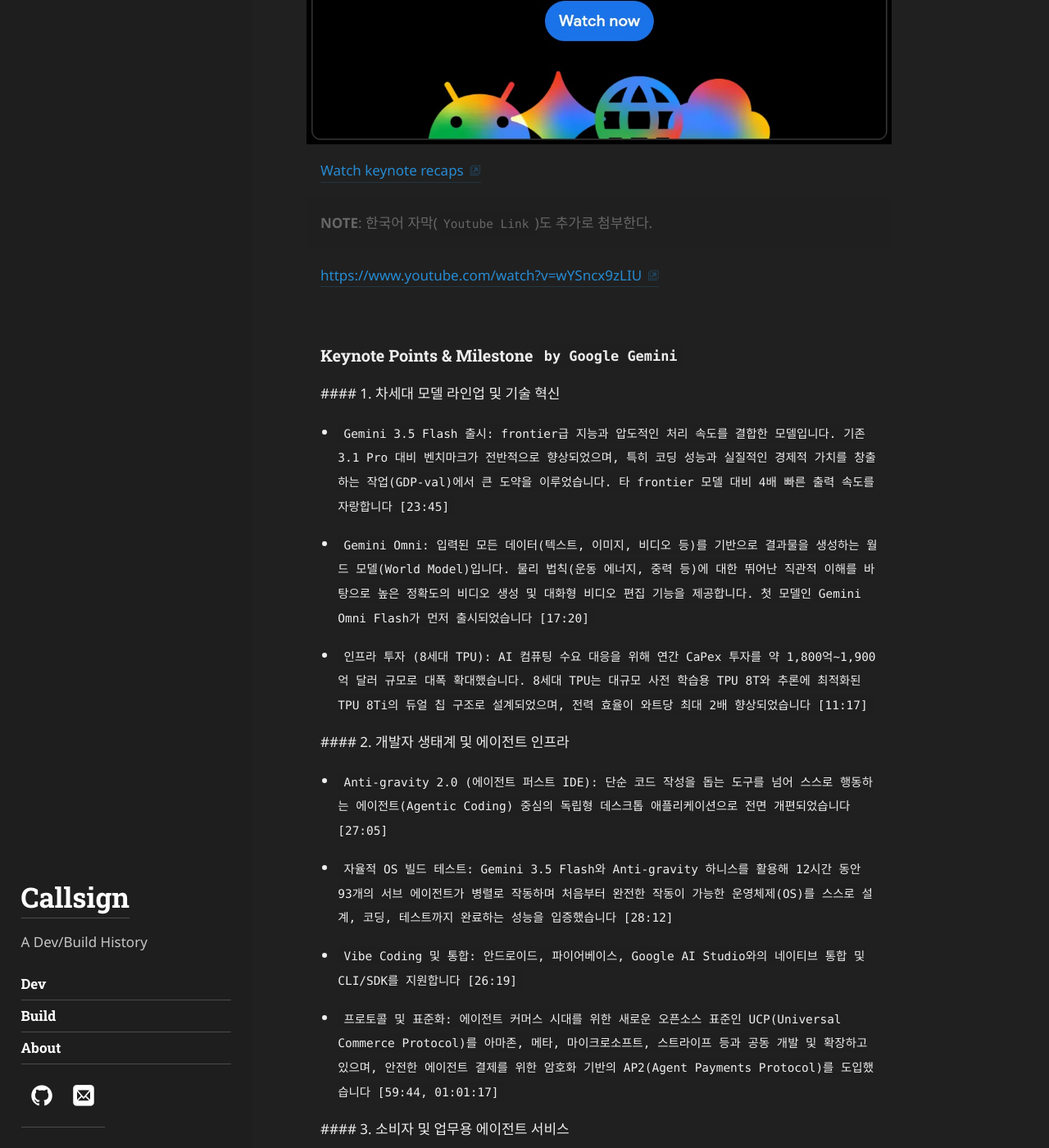
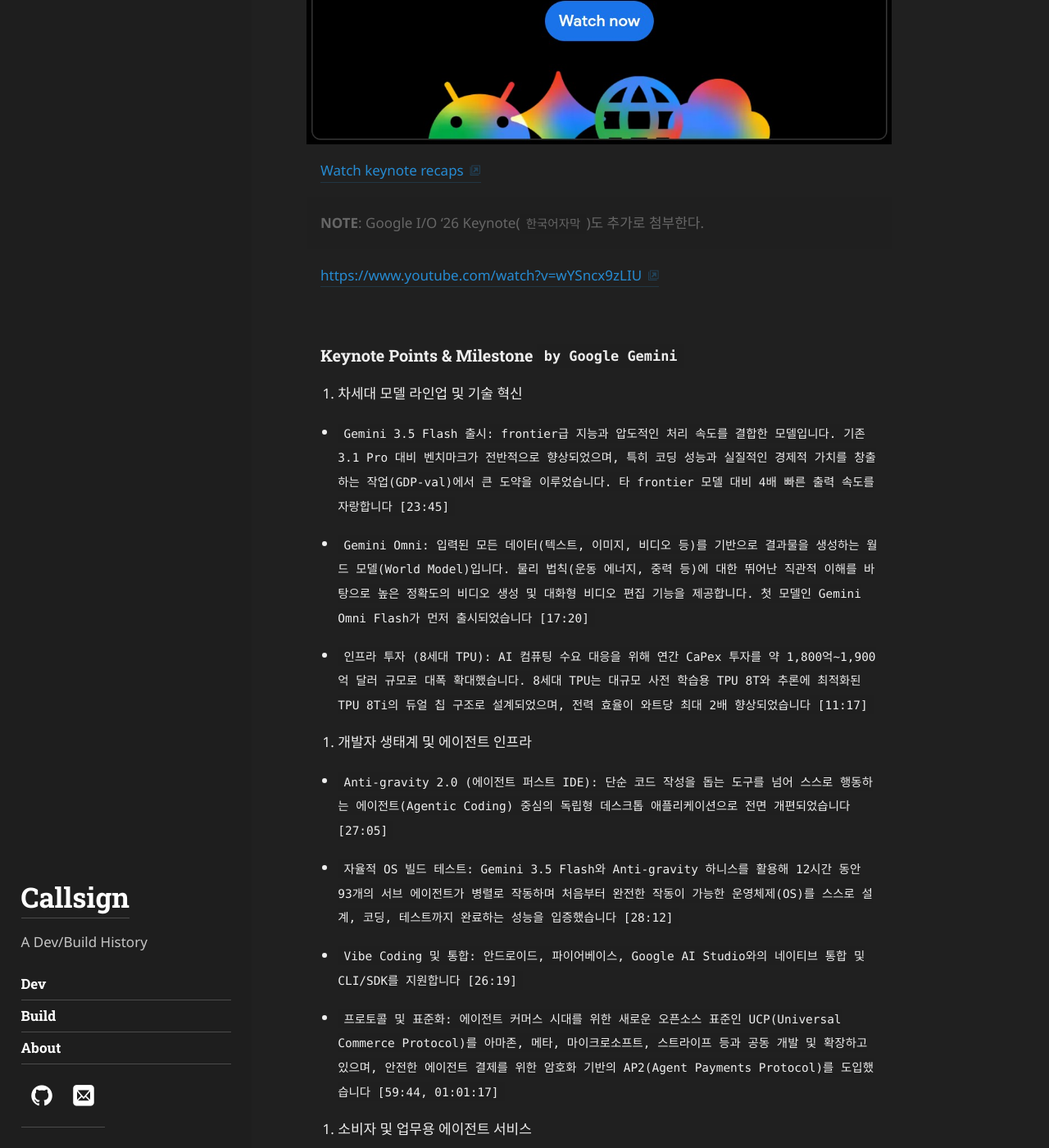
Before and after one commit to callsign88/callsign88.github.io, a Jekyll site: the page built from _posts/2026-05-26-Post-AIPro.md, in a window 1280 px wide and 1400 px high, scrolled down 576 px. Shown: the whole window at 82% size. Built offline with Jekyll 4.4.1, drawn with Linux system fonts in a browser that asks for light colours; some web fonts are replaced; some of the changed text lies outside the part shown.

Commit message:
Update note text and change header style to numbered list

```diff
--- a/_posts/2026-05-26-Post-AIPro.md
+++ b/_posts/2026-05-26-Post-AIPro.md
@@ -18,14 +18,15 @@
 
 [Watch keynote recaps](https://www.youtube.com/playlist?list=PLOU2XLYxmsILVF9qmspC4i4R0t3o64HSx)
 
-**NOTE**: 한국어 자막(`Youtube Link`)도 추가로 첨부한다.
+**NOTE**: Google I/O '26 Keynote(`한국어자막`)도 추가로 첨부한다.
 {:.message}
 <https://www.youtube.com/watch?v=wYSncx9zLIU>
 
 ### Keynote Points & Milestone `by Google Gemini`
 
 
- #### 1. 차세대 모델 라인업 및 기술 혁신
+
+ 1. 차세대 모델 라인업 및 기술 혁신
 
   - `Gemini 3.5 Flash 출시: frontier급 지능과 압도적인 처리 속도를 결합한 모델입니다. 기존 3.1 Pro 대비 벤치마크가 전반적으로 향상되었으며, 특히 코딩 성능과 실질적인 경제적 가치를 창출하는 작업(GDP-val)에서 큰 도약을 이루었습니다. 타 frontier 모델 대비 4배 빠른 출력 속도를 자랑합니다 [23:45]`
 
@@ -33,7 +34,8 @@
 
   - `인프라 투자 (8세대 TPU): AI 컴퓨팅 수요 대응을 위해 연간 CaPex 투자를 약 1,800억~1,900억 달러 규모로 대폭 확대했습니다. 8세대 TPU는 대규모 사전 학습용 TPU 8T와 추론에 최적화된 TPU 8Ti의 듀얼 칩 구조로 설계되었으며, 전력 효율이 와트당 최대 2배 향상되었습니다 [11:17]`
 
- #### 2. 개발자 생태계 및 에이전트 인프라
+
+ 2. 개발자 생태계 및 에이전트 인프라
 
   - `Anti-gravity 2.0 (에이전트 퍼스트 IDE): 단순 코드 작성을 돕는 도구를 넘어 스스로 행동하는 에이전트(Agentic Coding) 중심의 독립형 데스크톱 애플리케이션으로 전면 개편되었습니다 [27:05]`
 
@@ -43,7 +45,8 @@
 
   - `프로토콜 및 표준화: 에이전트 커머스 시대를 위한 새로운 오픈소스 표준인 UCP(Universal Commerce Protocol)를 아마존, 메타, 마이크로소프트, 스트라이프 등과 공동 개발 및 확장하고 있으며, 안전한 에이전트 결제를 위한 암호화 기반의 AP2(Agent Payments Protocol)를 도입했습니다 [59:44, 01:01:17]`
 
- #### 3. 소비자 및 업무용 에이전트 서비스
+
+ 3. 소비자 및 업무용 에이전트 서비스
 
   - `Gemini Spark: 사용자의 디지털 라이프를 연중무휴 24시간 백그라운드에서 지원하는 개인용 AI 에이전트입니다. 노트북을 닫아도 Google Cloud의 전용 가상 머신에서 장기 작업을 자율적으로 수행합니다 [35:15]`
 
@@ -51,7 +54,8 @@
 
   - `하드웨어 파트너십 (Intelligent Eyewear): 삼성, 젠틀몬스터, 와비파커와의 협업을 통해 Gemini가 탑재된 지능형 안경을 발표했습니다. 이번 가을에 별도의 디스플레이 없이 귀로 프라이빗하게 소통하는 오디오 글래스가 먼저 출시될 예정입니다 [01:33:00, 01:34:40]`
 
- #### 4. 책임감 있는 AI 및 과학을 위한 AI
+
+ 4. 책임감 있는 AI 및 과학을 위한 AI
 
   - `Synth ID 및 투명성: AI가 생성한 이미지, 비디오, 오디오에 보이지 않는 워터마크를 심는 Synth ID가 오픈AI, 카카오, 린랩스 등으로 확대 적용되며, 크롬 및 검색을 통해 'AI 생성 여부'를 바로 검증할 수 있는 콘텐츠 자격 증명 기능이 추가됩니다 [02:20:53, 02:22:45]`
 
```
